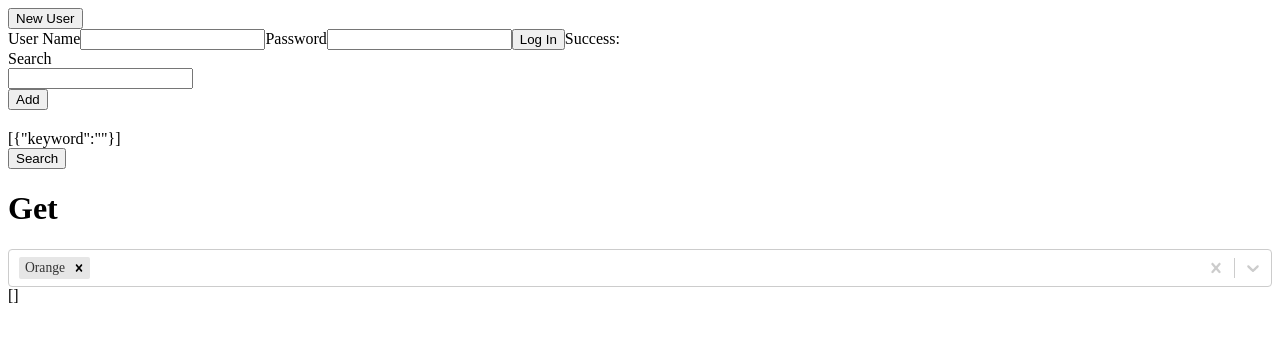
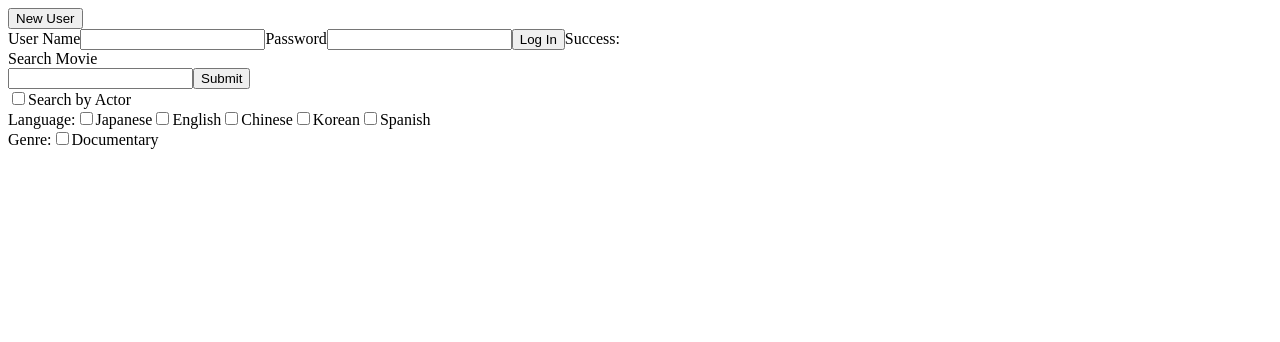
Before and after one commit to Mystri/CS411-Project, a React (Create React App) app in the folder my-app/: page / in a window 1280 px wide. Shown: the top 342 px of the page. Built offline with nearby package versions, Linux system fonts and the light colour scheme.

Commit message:
updated search bar

```diff
--- a/my-app/src/SearchBar/TagSearch.js
+++ /dev/null
@@ -1,36 +0,0 @@
-import React, {useState} from 'react';
-
-import Select from 'react-select';
-
-export default () => {
-    const [selections, setSelections] = useState([]);
-
-    const options = [
-        { value: '', label: 'Japanese', color: '#FF8B00' },
-        { value: 'yellow', label: 'Yellow', color: '#FFC400' },
-        { value: 'green', label: 'Green', color: '#36B37E' },
-        { value: 'forest', label: 'Forest', color: '#00875A' },
-        { value: 'slate', label: 'Slate', color: '#253858' },
-        { value: 'silver', label: 'Silver', color: '#666666' }
-    ];
-
-    const handleInputChange = (e) => {
-        setSelections(Array.isArray(e) ? e.map(x => x.value) : []);
-    };
-
-    return (
-        <div>
-
-        <Select
-        defaultValue={[{ value: 'orange', label: 'Orange', color: '#FF8B00' }]}
-        isMulti
-        name="colors"
-        options={options}
-        className="basic-multi-select"
-        classNamePrefix="select"
-        onChange={handleInputChange}
-        />
-        {JSON.stringify(selections)}
-        </div>
-    );
-};
--- /dev/null
+++ b/my-app/src/SearchBar/TaggedSearchBar.js
@@ -0,0 +1,198 @@
+import React, {useState} from 'react';
+
+
+export default () => {
+    const [banners, setBanners] = useState([]);
+
+    const [language, setLanguage] = useState(
+        new Map([
+            ['English', false],
+            ['Spanish', false],
+            ['French', false],
+            ['Chinese', false],
+            ['Japanese', false],
+            ['Korean', false]
+        ])
+    );
+    const [type, setType] = useState(
+        new Map([
+            ['Documentary', false],
+            ['Comedy', false],
+            ['French', false],
+            ['Chinese', false],
+            ['Japanese', false],
+            ['Korean', false],
+        ])
+    );
+
+    const [keyword, setKeyword] = useState("");
+    const [isActor, setIsActor] = useState(false);
+
+    const handleChangeIsMovie = () => {
+        setIsActor(!isActor);
+        };
+
+    const handleChangeLanguage = (languageName) => {
+
+        const updated = new Map(language);
+        updated.set(languageName, !updated.get(languageName));
+        setLanguage(updated);
+    }
+
+    const handleChangeType = (typeName) => {
+
+        const updated = new Map(type);
+        updated.set(typeName, !updated.get(typeName));
+        setType(updated);
+    }
+
+    const handleChangeKeyword = (event) => {
+        setKeyword(event.target.value)
+    }
+
+
+
+    const handleSearch = (event) => {
+        event.preventDefault();
+
+        const mapToObj = m => {
+            return Array.from(m).reduce((obj, [key, value]) => {
+                obj[key] = value;
+                return obj;
+            }, {});
+        };
+
+        let bodyObject = {
+            "language": mapToObj(language),
+            "type": mapToObj(type),
+            "keyword": keyword,
+            "isActor": isActor
+        };
+
+        const request ={
+            method: 'POST',
+            mode: 'cors',
+            credentials: 'omit',
+            headers: {'Content-type':'text/plain'},
+            body: JSON.stringify(bodyObject)
+        };
+
+        console.log(request.body);
+
+
+        fetch('http://localhost:8000/search_movie', request)
+                    .then(data => {
+                        console.log('parsed json', data);
+                        return data.json()})
+                    .then(data => {
+                        setBanners(data.rec);
+                        console.log('parsed json', data.rec);
+                    }, (ex) => {
+                        console.log('parsing failed', ex)
+                    })
+
+    };
+
+    return (
+        <div>
+            <div>
+                Search Movie
+            </div>
+            <input type="text" value={keyword} onChange={handleChangeKeyword}/>
+            <button type='button' onClick={handleSearch}>
+                Submit
+            </button>
+            <div>
+
+                <Checkbox
+                    label="Search by Actor"
+                    value={isActor}
+                    onChange={handleChangeIsMovie}
+                />
+            </div>
+
+            {/* Language Checkboxes*/}
+            <div>
+                Language:
+                <Checkbox
+                    label="Japanese"
+                    value={language["Japanese"]}
+                    onChange={() => handleChangeLanguage("Japanese")}
+                />
+                <Checkbox
+                    label="English"
+                    value={language["English"]}
+                    onChange={() => handleChangeLanguage("English")}
+                />
+                <Checkbox
+                    label="Chinese"
+                    value={language["Chinese"]}
+                    onChange={() => handleChangeLanguage("Chinese")}
+                />
+                <Checkbox
+                    label="Korean"
+                    value={language["Korean"]}
+                    onChange={() => handleChangeLanguage("Korean")}
+                />
+                <Checkbox
+                    label="Spanish"
+                    value={language["Spanish"]}
+                    onChange={() => handleChangeLanguage("Spanish")}
+                />
+            </div>
+
+            {/* Genre Checkboxes */}
+            <div>
+                Genre:
+                <Checkbox
+                        label="Documentary"
+                        value={type["Documentary"]}
+                        onChange={() => handleChangeType("Documentary")}
+                    />
+            </div>
+
+
+            <ProductTable banners={banners}/>
+
+        </div>
+    );
+};
+
+
+const Checkbox = ({ label, value, onChange }) => {
+    return (
+      <label>
+        <input type="checkbox" checked={value} onChange={onChange} />
+        {label}
+      </label>
+    );
+  };
+
+
+class ProductTable extends React.Component{
+    constructor() {
+                super();
+                this.state = {
+                    banners: ['']
+                }
+            }
+
+
+
+            render() {
+
+                return (
+                    <div>
+                    {
+                        this.props.banners.map((photo,index) =>{
+                            return(
+                                <ul key = {index}>
+                                    <h3>{index}:{photo}</h3>
+                                </ul>
+                            )
+                        })
+                    }
+                    </div>
+
+                )}
+}
--- a/my-app/src/index.js
+++ b/my-app/src/index.js
@@ -1,12 +1,10 @@
 import React from "react";
 import ReactDOM from 'react-dom';
-import FilterableProductTable from './SearchBar/SearchBar.js'
-// import PopupLoginForm from "./LoginComponent/PopupLoginForm.js";
 import LoginForm from "./LoginComponent/LoginForm.js";
 import URegister from "./RegisterComponent/Register.js";
 import LLL from "./test_page/test.js";
 import Updateinfo from "./Updateinfo.js"
-import TaggedSearchBar from "./SearchBar/TagSearch.js";
+import TaggedSearchBar from "./SearchBar/TaggedSearchBar.js";
 
 import {
     BrowserRouter as Router,
@@ -19,29 +17,18 @@ class Test extends React.Component {
 
     constructor(props) {
         super(props);
-        /**
-         * 0 : Main page.
-         * ...
-         */
 
-        this.state = {
-            page: 0
-        }
     }
 
     render() {
-        if (this.state.page === 0) {
         return(
             <div>
                 <Link to="/newuser"><button>New User</button></Link>
                 <LoginForm/>
-                    <FilterableProductTable/>
                 <TaggedSearchBar/>
 
             </div>
         )
-        }
-        return (<div></div>);
 
     }
 }
```
Also changed, not shown: my-app/src/SearchBar/Deprecated/TagSearch copy.js (added, +30 -0 lines), my-app/src/SearchBar/Deprecated/SearchBar copy.js (renamed from my-app/src/SearchBar/SearchBar copy.js), my-app/src/SearchBar/Deprecated/SearchBar.js (renamed from my-app/src/SearchBar/SearchBar.js). Lines whose indentation alone changed are shown as unchanged.
